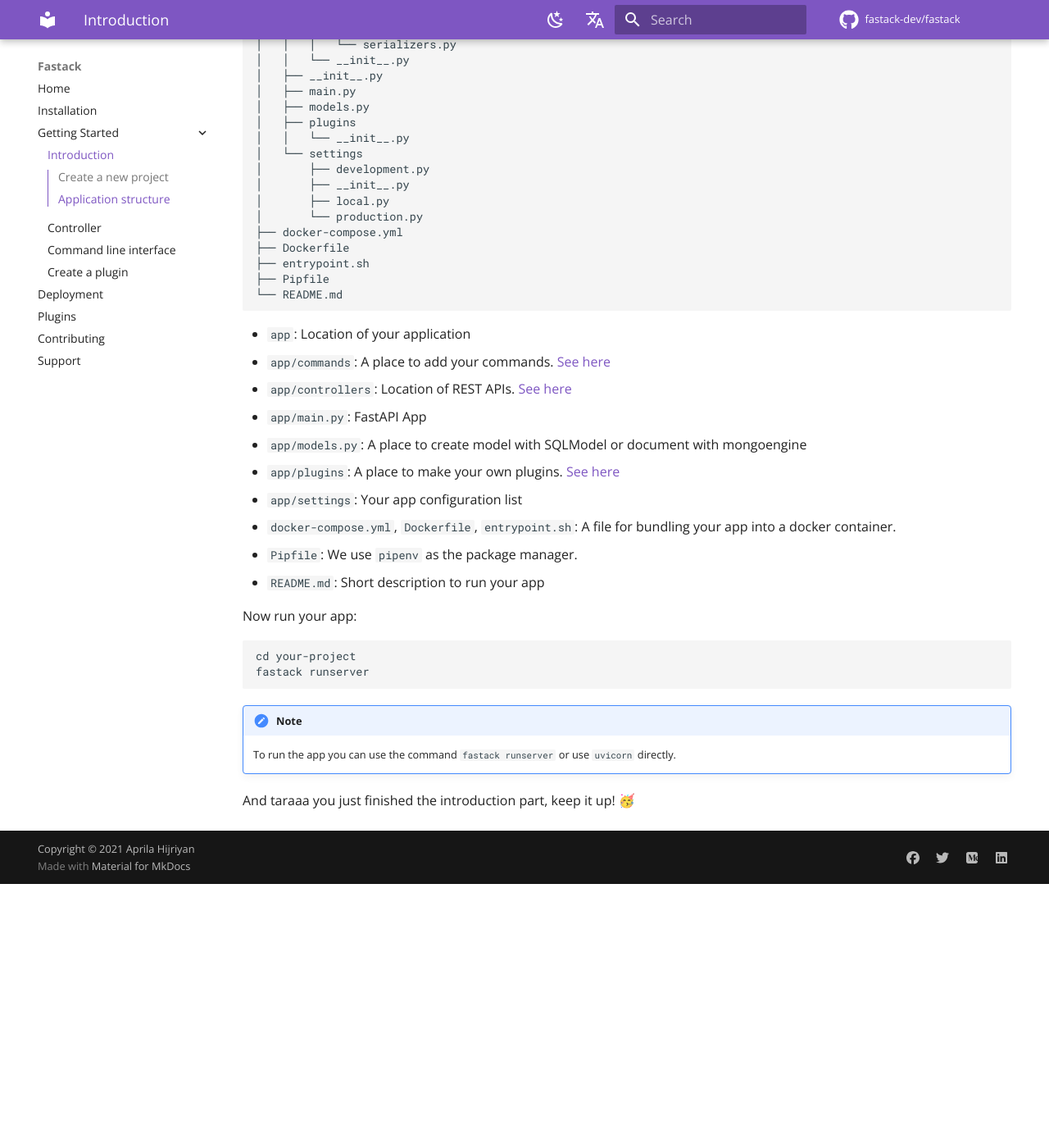
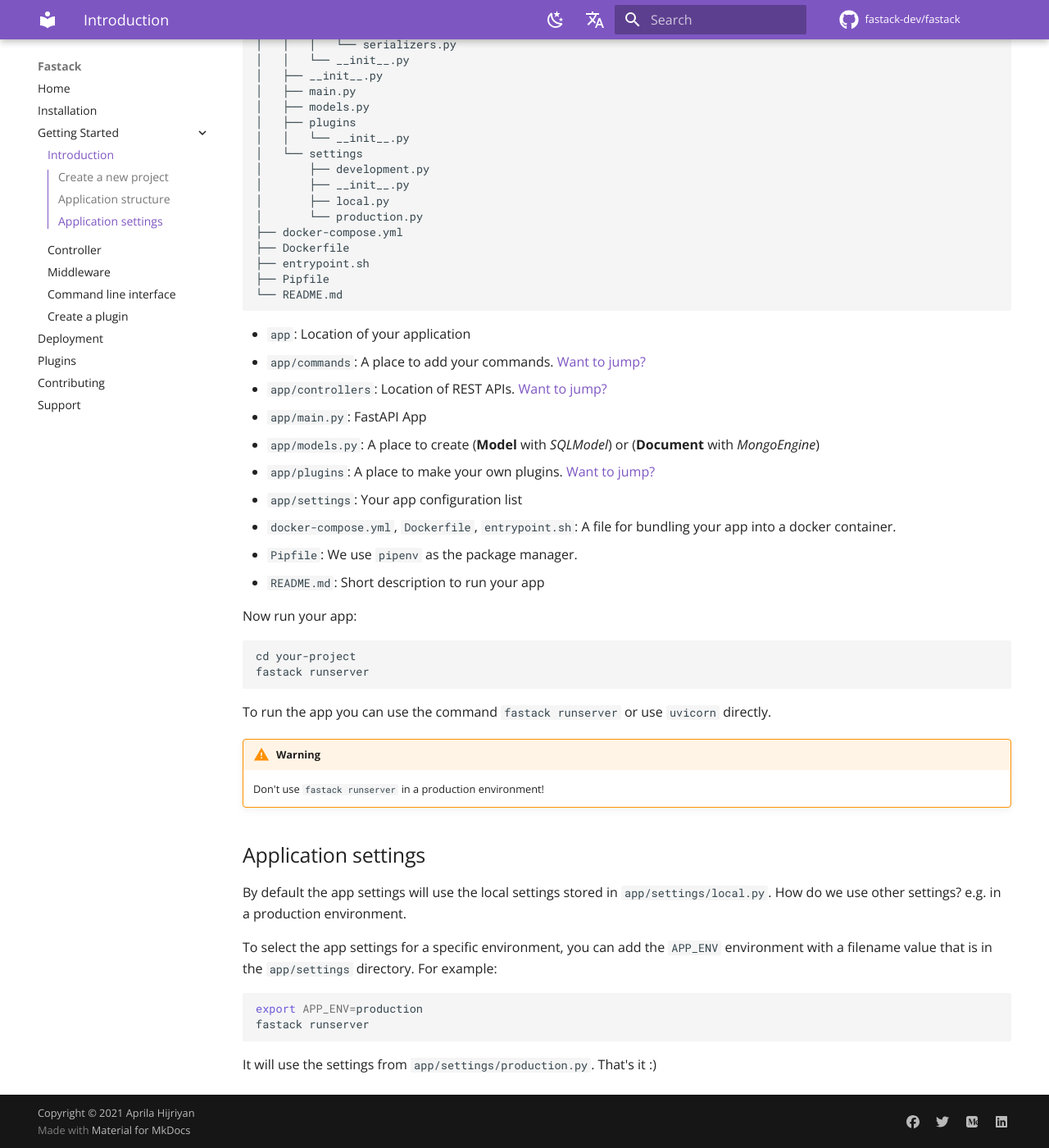
Before and after one commit to fastack-dev/fastack, an MkDocs documentation site: the page built from docs/tutorial/introduction.md, in a window 1280 px wide and 1400 px high, scrolled down 631 px. Shown: the whole window at 82% size. Built offline with MkDocs 1.6.1 and Material for MkDocs 9.7.7, drawn with Linux system fonts in a browser that asks for light colours; comment, search, counter and statistics services are not loaded; before the commit the page ends 1709 px from its top, so only the background shows below that.

Commit message:
📖 DOC: update

````diff
--- a/docs/tutorial/introduction.md
+++ b/docs/tutorial/introduction.md
@@ -42,11 +42,11 @@
 ```
 
 * ``app``: Location of your application
-* ``app/commands``: A place to add your commands. [See here](./cli.md)
-* ``app/controllers``: Location of REST APIs. [See here](./controller.md)
+* ``app/commands``: A place to add your commands. [Want to jump?](./cli.md)
+* ``app/controllers``: Location of REST APIs. [Want to jump?](./controller.md)
 * ``app/main.py``: FastAPI App
-* ``app/models.py``: A place to create model with SQLModel or document with mongoengine
-* ``app/plugins``: A place to make your own plugins. [See here](./plugins.md)
+* ``app/models.py``: A place to create (**Model** with *SQLModel*) or (**Document** with *MongoEngine*)
+* ``app/plugins``: A place to make your own plugins. [Want to jump?](./plugins.md)
 * ``app/settings``: Your app configuration list
 * ``docker-compose.yml``, ``Dockerfile``, ``entrypoint.sh``: A file for bundling your app into a docker container.
 * ``Pipfile``: We use ``pipenv`` as the package manager.
@@ -59,8 +59,22 @@
 fastack runserver
 ```
 
-!!! note
+To run the app you can use the command ``fastack runserver`` or use ``uvicorn`` directly.
 
-    To run the app you can use the command ``fastack runserver`` or use ``uvicorn`` directly.
+!!! warning
 
-And taraaa you just finished the introduction part, keep it up! 🥳
+    Don't use ``fastack runserver`` in a production environment!
+
+## Application settings
+
+By default the app settings will use the local settings stored in ``app/settings/local.py``.
+How do we use other settings? e.g. in a production environment.
+
+To select the app settings for a specific environment, you can add the ``APP_ENV`` environment with a filename value that is in the ``app/settings`` directory. For example:
+
+```sh
+export APP_ENV=production
+fastack runserver
+```
+
+It will use the settings from ``app/settings/production.py``. That's it :)
--- a/mkdocs.yml
+++ b/mkdocs.yml
@@ -80,6 +80,7 @@
   - Getting Started:
     - tutorial/introduction.md
     - tutorial/controller.md
+    - tutorial/middleware.md
     - tutorial/cli.md
     - tutorial/plugins.md
 
````
Also changed, not shown: docs/tutorial/controller.md (+2 -2 lines), docs/tutorial/middleware.md (added, +80 -0 lines).
